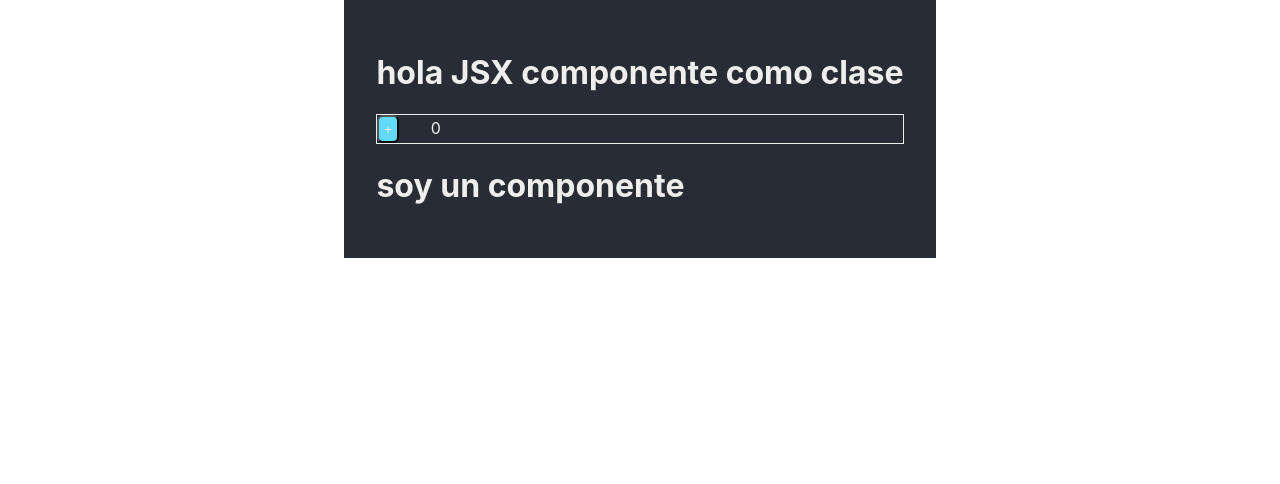
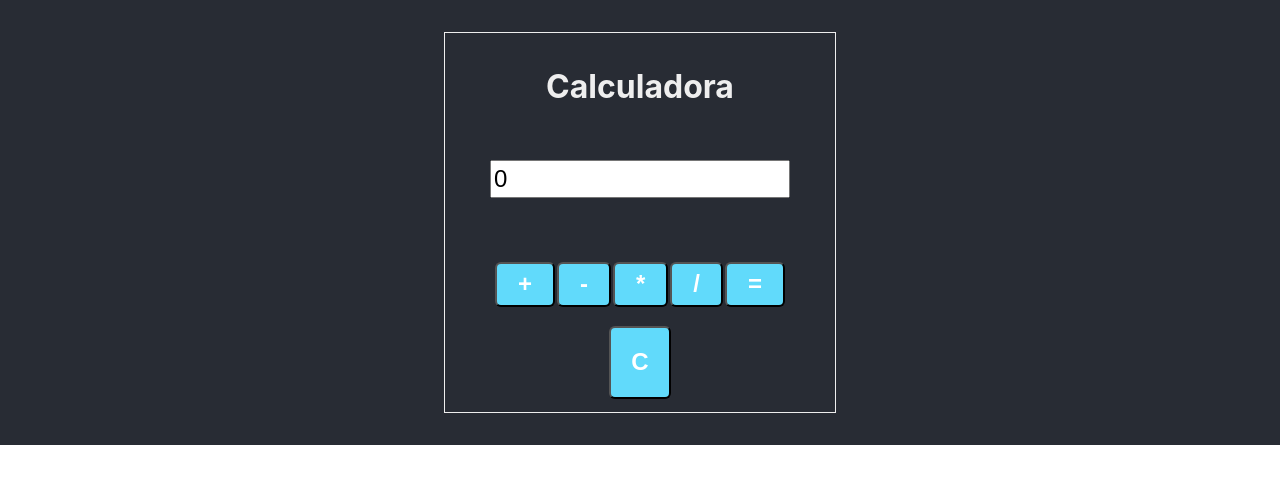
Before and after one commit to yamaka/cursoDeReact, a React (Create React App) app: page / in a window 1280 px wide. Shown: the top 484 px of the page. Built offline with nearby package versions, Linux system fonts and the light colour scheme.

Commit message:
clase 4 creando una calculadora basica

```diff
--- /dev/null
+++ b/src/components/Calculadora/Calculadora.css
@@ -0,0 +1,38 @@
+.container{
+    display: flex;
+    justify-content: center;
+}
+.containerCalculadora{
+
+    display: flex;
+    flex-direction: column;
+    width: 30%;
+    align-items: center;
+    justify-content: center;
+    border: solid 1px;
+    border-color: #eee;
+    padding: .8rem;
+}
+.inputCalculadora{
+    width: 80%;
+    height: 2rem;
+    font-size: 1.5rem;
+    margin: 2rem;
+}
+
+.inputCalculadora{
+     width: 80%;
+    display: flex;
+    justify-content: space-around;
+
+}
+.boton{
+    display: flex;
+    align-items: center;
+    background-color: #61dafb;
+  padding: 1.3rem;
+  color:white;
+  border-radius: 6px;
+  font-weight: bold;
+  font-size: 1.5rem;
+}
--- /dev/null
+++ b/src/components/Calculadora/Calculadora.js
@@ -0,0 +1,138 @@
+import React from 'react';
+
+import './Calculadora.css';
+
+export default class Caculadora extends React.Component {
+  constructor(props) {
+    super(props);
+    this.state = {
+      display: 0,
+      valor1: 0,
+      valor2: 0,
+      resultado: 0,
+      operador: '+'
+    };
+  }
+
+  procesarOperadorAritmetico = (operador) => {
+      this.setState({
+          display: '',
+          operador: operador
+      })
+
+  };
+
+  handleDisplayValue = (valor) =>{
+    const {resultado, valor1, valor2} = this.state;
+
+    if(resultado == 0 ){
+        this.setState({
+            display: valor
+        })
+        if(valor1 == 0 && valor2 == 0){
+            this.setState({valor1:valor})
+        }else if(valor1>0 && valor2 == 0){
+            this.setState({ valor2: valor });
+        }else if(valor1> 0 && valor2>0){
+            console.log('valores 1 y 2 seteados');
+        }
+    }
+  }
+
+    procesarResultado = () =>{
+        const {valor1, valor2, operador} = this.state;
+          switch (operador) {
+            case "+":
+              console.log("sumar");
+              this.setState({ resultado: parseInt( valor1) + parseInt(valor2) }, ()=>{
+                  this.actualizarDisplayResultado();
+              });
+              break;
+            case "-":
+              console.log("restar");
+              this.setState({ resultado: parseInt( valor1) - parseInt( valor2 )}, ()=>this.actualizarDisplayResultado());
+              break;
+            case "*":
+              console.log("multiplicarr");
+              this.setState({ resultado: parseInt( valor1) * parseInt( valor2) }, ()=>this.actualizarDisplayResultado());
+              break;
+            case "/":
+              console.log("dividir");
+              this.setState({ resultado: parseInt( valor1) / parseInt( valor2) }, ()=>this.actualizarDisplayResultado());
+              break;
+          }
+
+    }
+
+    actualizarDisplayResultado = () =>{
+        const {resultado} = this.state;
+        this.setState({
+            display: resultado
+        })
+    }
+
+
+  render() {
+    const { display, valor1, valor2, resultado } = this.state;
+    return (
+      <div className="container">
+        <div className="containerCalculadora">
+          <h1>Calculadora</h1>
+
+          <input
+            className="inputCalculadora"
+            type="number"
+            value={display}
+            onChange={(e) => this.handleDisplayValue(e.target.value)}
+          />
+
+          <div className="inputCalculadora">
+            <button
+              className="boton"
+              onClick={() => this.procesarOperadorAritmetico("+")}
+            >
+              +
+            </button>
+            <button
+              className="boton"
+              onClick={() => this.procesarOperadorAritmetico("-")}
+            >
+              -
+            </button>
+            <button
+              className="boton"
+              onClick={() => this.procesarOperadorAritmetico("*")}
+            >
+              *
+            </button>
+            <button
+              className="boton"
+              onClick={() => this.procesarOperadorAritmetico("/")}
+            >
+              /
+            </button>
+            <button
+              className="boton"
+              onClick={() => this.procesarResultado()}
+            >
+              =
+            </button>
+          </div>
+          <div>
+            <button
+              className="boton"
+              onClick={() => this.setState({
+                  display: '',
+                  valor1:0,
+                  valor2: 0,
+                  resultado:0
+              })}
+            >
+              C
+            </button>
+          </div>
+        </div>
+      </div>
+    );
+  }
+}
--- a/src/index.js
+++ b/src/index.js
@@ -1,12 +1,15 @@
 import React from 'react';
 import ReactDOM from 'react-dom';
 import './index.css';
-import App from './App';
+import {App, Hijo2} from './App';
 import reportWebVitals from './reportWebVitals';
+
+import Calculadora from './components/Calculadora/Calculadora';
 
 ReactDOM.render(
   <React.StrictMode>
-    <App />
+    {/* <App /> */}
+    <Calculadora/>
   </React.StrictMode>,
   document.getElementById('root')
 );
```
Also changed, not shown: src/App.js (+4 -5 lines).
